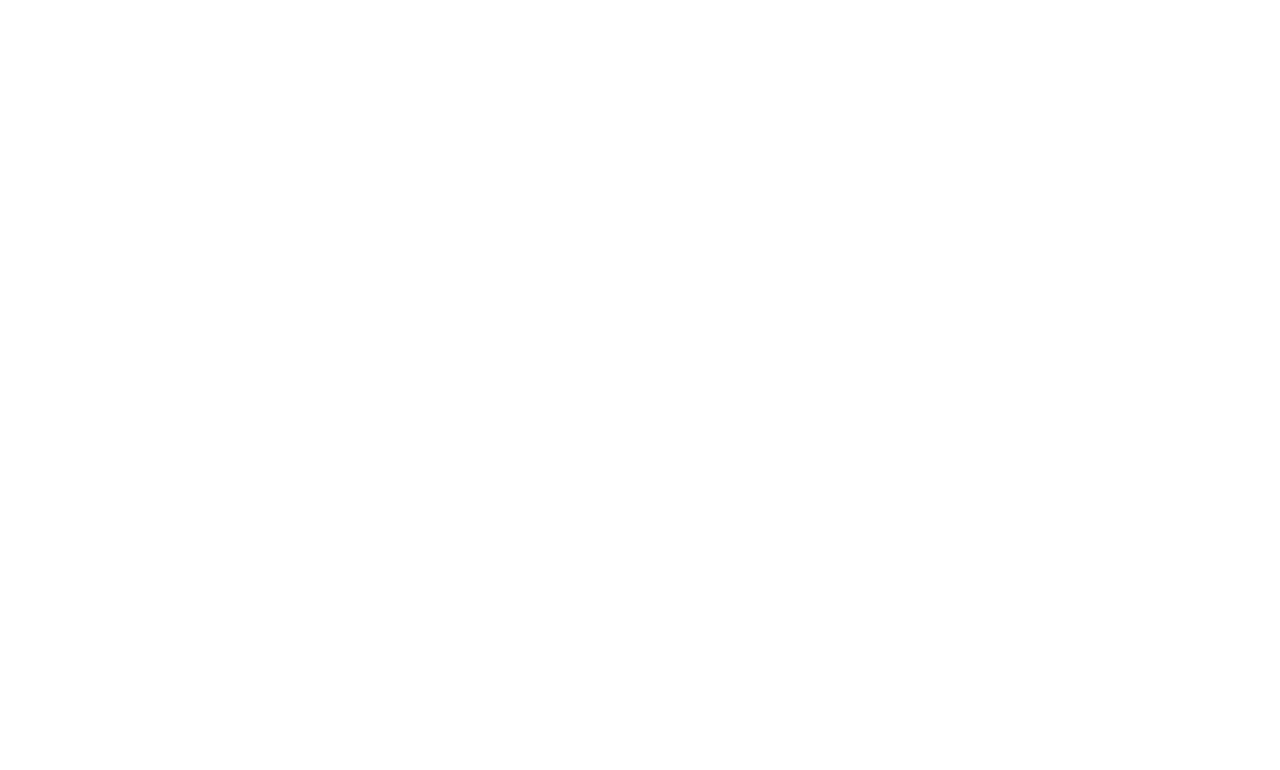
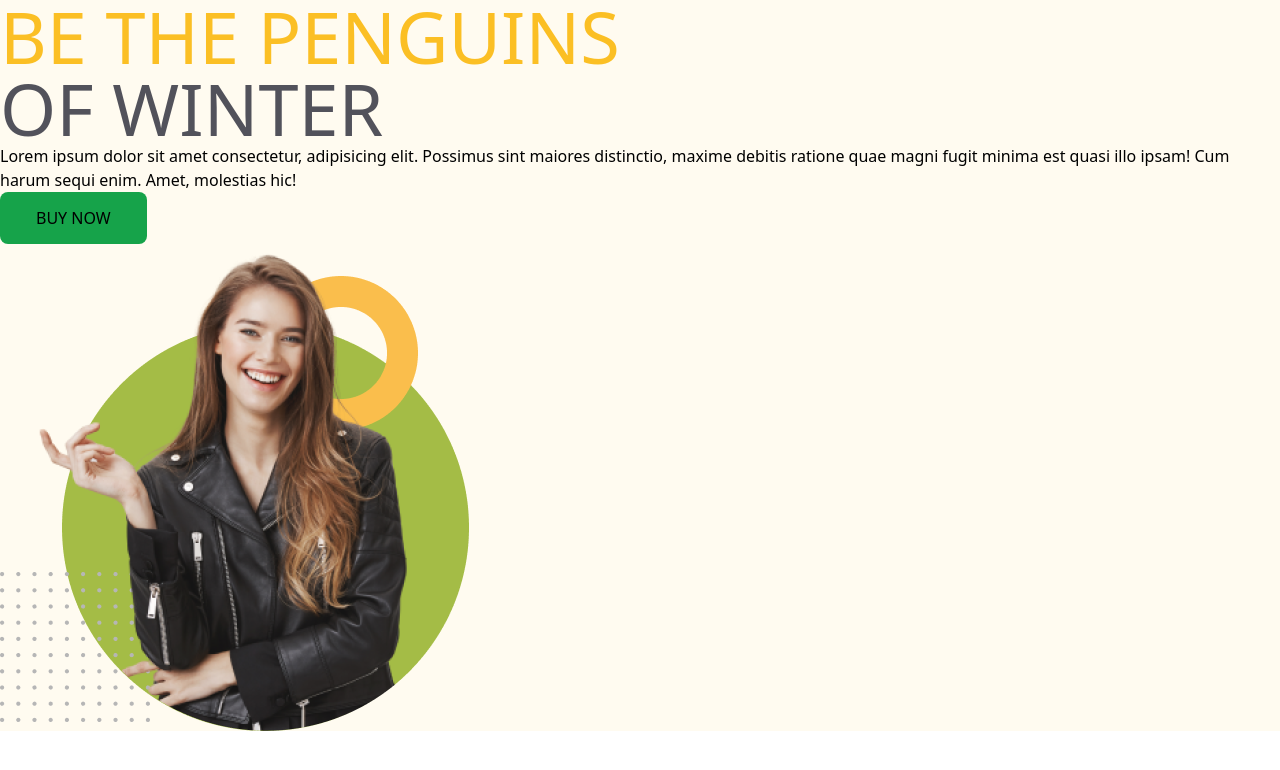
Before and after one commit to impressivecoder01/module-13, a plain HTML site: page class-6-13/index.html in a window 1280 px wide. Drawn offline with nearby package versions, Linux system fonts and the light colour scheme.

Commit message:
nav start

```diff
--- a/class-6-13/index.html
+++ b/class-6-13/index.html
@@ -7,6 +7,27 @@
     <script src="https://cdn.tailwindcss.com"></script>
 </head>
 <body>
+    <header class="bg-[#FFFBF0]">
+        <!-- navbar start -->
+        <nav>
 
+        </nav>
+        <!-- banner start -->
+         <div>
+            <h1 class="text-7xl uppercase"><span class="text-amber-400	">Be the Penguins</span> <br>
+            <span class="text-zinc-600	">of Winter</span></h1>
+            <p >Lorem ipsum dolor sit amet consectetur, adipisicing elit. Possimus sint maiores distinctio, maxime debitis ratione quae magni fugit minima est quasi illo ipsam! Cum harum sequi enim. Amet, molestias hic!</p>
+            <button class="bg-green-600 py-3.5 px-9 rounded-lg">BUY NOW</button>
+         </div>
+         <div>
+            <img src="images/model.png" alt="">
+         </div>
+    </header>
+    <main>
+
+    </main>
+    <footer>
+
+    </footer>
 </body>
 </html>
```
Also changed, not shown: tailwind.config.js (added, +8 -0 lines), class-6-13/images/jacket-1.png (added), class-6-13/images/jacket-2.png (added), class-6-13/images/jacket-3.png (added), class-6-13/images/jacket-4.png (added), class-6-13/images/jacket-5.png (added), class-6-13/images/jacket-6.png (added), class-6-13/images/model.png (added), class-6-13/images/shopping.png (added).
